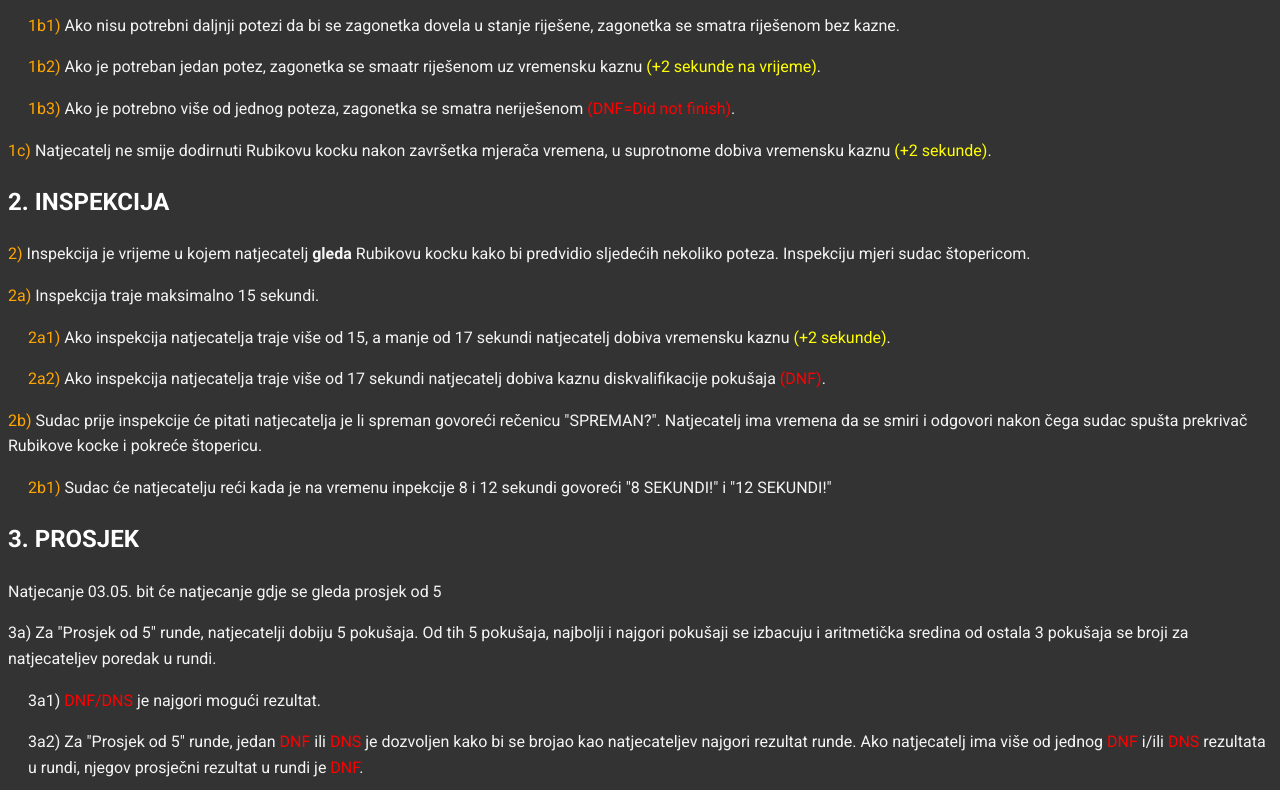
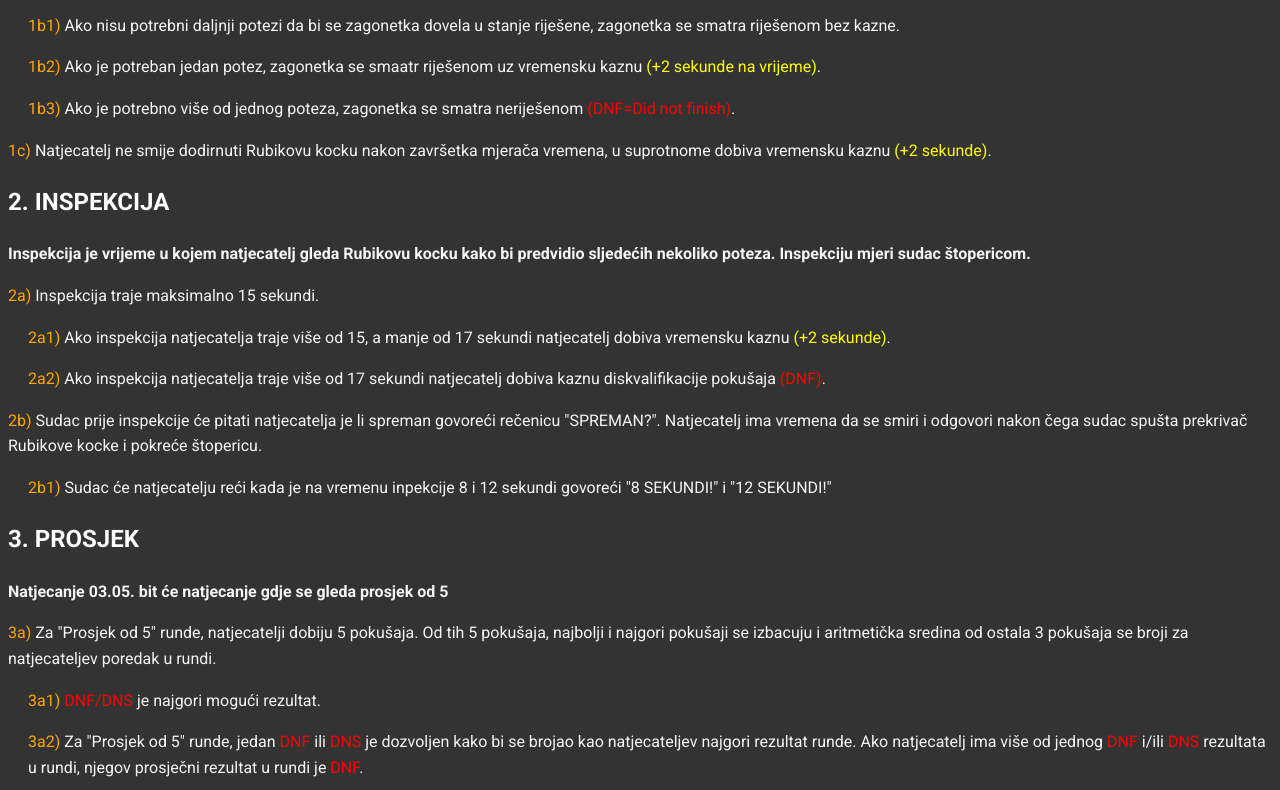
Before and after one commit to UnknownCoder404/Cubing-competition, a plain HTML site: page build/rules/index.html in a window 1280 px wide. Shown: the part 361-1151 px from the top of the page. Drawn offline with Linux system fonts and the light colour scheme; files that its build step writes are made by us from their sources.

Commit message:
Fix minor mistakes

```diff
--- a/build/rules/index.html
+++ b/build/rules/index.html
@@ -65,11 +65,9 @@
       <span class="yellow">(+2 sekunde)</span>.
     </p>
     <h2>2. INSPEKCIJA</h2>
-    <p>
-      <span class="numbering">2&#41;</span>
-      Inspekcija je vrijeme u kojem natjecatelj
-      <span class="bold">gleda</span> Rubikovu kocku kako bi predvidio sljedećih
-      nekoliko poteza. Inspekciju mjeri sudac štopericom.
+    <p class="bold">
+      Inspekcija je vrijeme u kojem natjecatelj gleda Rubikovu kocku kako bi
+      predvidio sljedećih nekoliko poteza. Inspekciju mjeri sudac štopericom.
     </p>
     <p>
       <span class="numbering">2a&#41;</span>
@@ -98,17 +96,22 @@
       govoreći "8 SEKUNDI!" i "12 SEKUNDI!"
     </p>
     <h2>3. PROSJEK</h2>
-    <p>Natjecanje 03.05. bit će natjecanje gdje se gleda prosjek od 5</p>
+    <p class="bold">
+      Natjecanje 03.05. bit će natjecanje gdje se gleda prosjek od 5
+    </p>
     <p>
-      3a&#41; Za "Prosjek od 5" runde, natjecatelji dobiju 5 pokušaja. Od tih 5
-      pokušaja, najbolji i najgori pokušaji se izbacuju i aritmetička sredina od
-      ostala 3 pokušaja se broji za natjecateljev poredak u rundi.
+      <span class="numbering">3a&#41;</span> Za "Prosjek od 5" runde,
+      natjecatelji dobiju 5 pokušaja. Od tih 5 pokušaja, najbolji i najgori
+      pokušaji se izbacuju i aritmetička sredina od ostala 3 pokušaja se broji
+      za natjecateljev poredak u rundi.
     </p>
     <p class="indent">
-      3a1&#41; <span class="red">DNF/DNS</span> je najgori mogući rezultat.
+      <span class="numbering">3a1&#41;</span>
+      <span class="red">DNF/DNS</span> je najgori mogući rezultat.
     </p>
     <p class="indent">
-      3a2&#41; Za "Prosjek od 5" runde, jedan <span class="red">DNF</span> ili
+      <span class="numbering">3a2&#41;</span>
+      Za "Prosjek od 5" runde, jedan <span class="red">DNF</span> ili
       <span class="red">DNS</span> je dozvoljen kako bi se brojao kao
       natjecateljev najgori rezultat runde. Ako natjecatelj ima više od jednog
       <span class="red">DNF</span> i/ili <span class="red">DNS</span> rezultata
```
